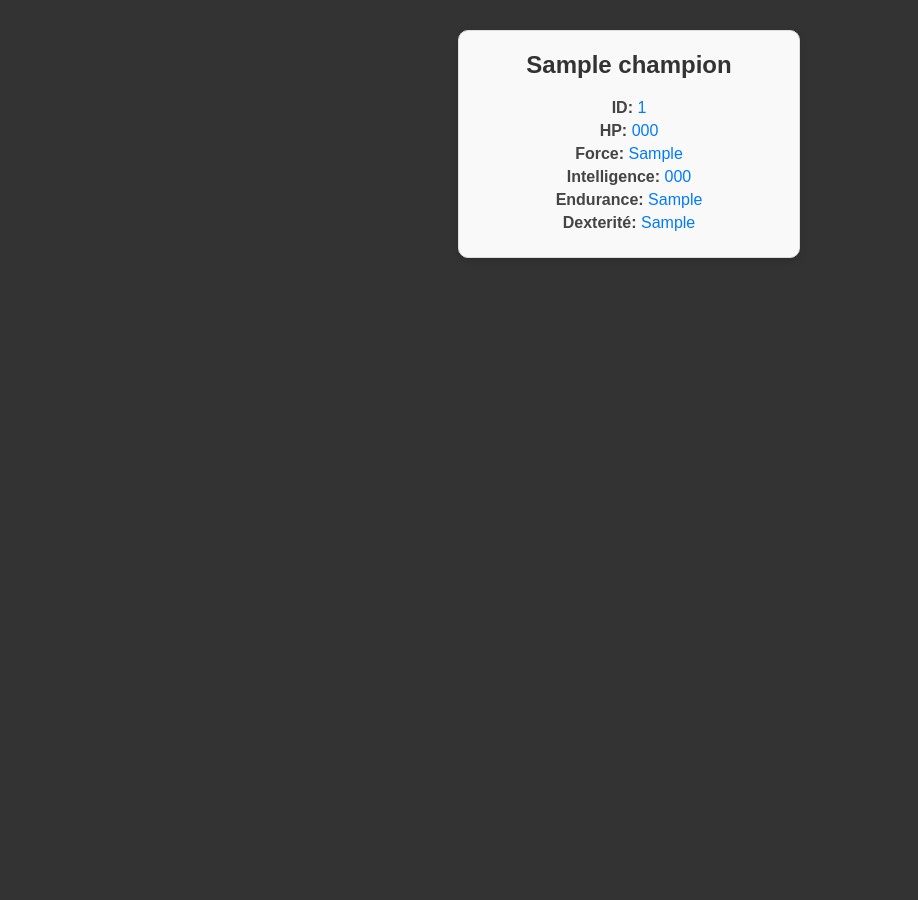
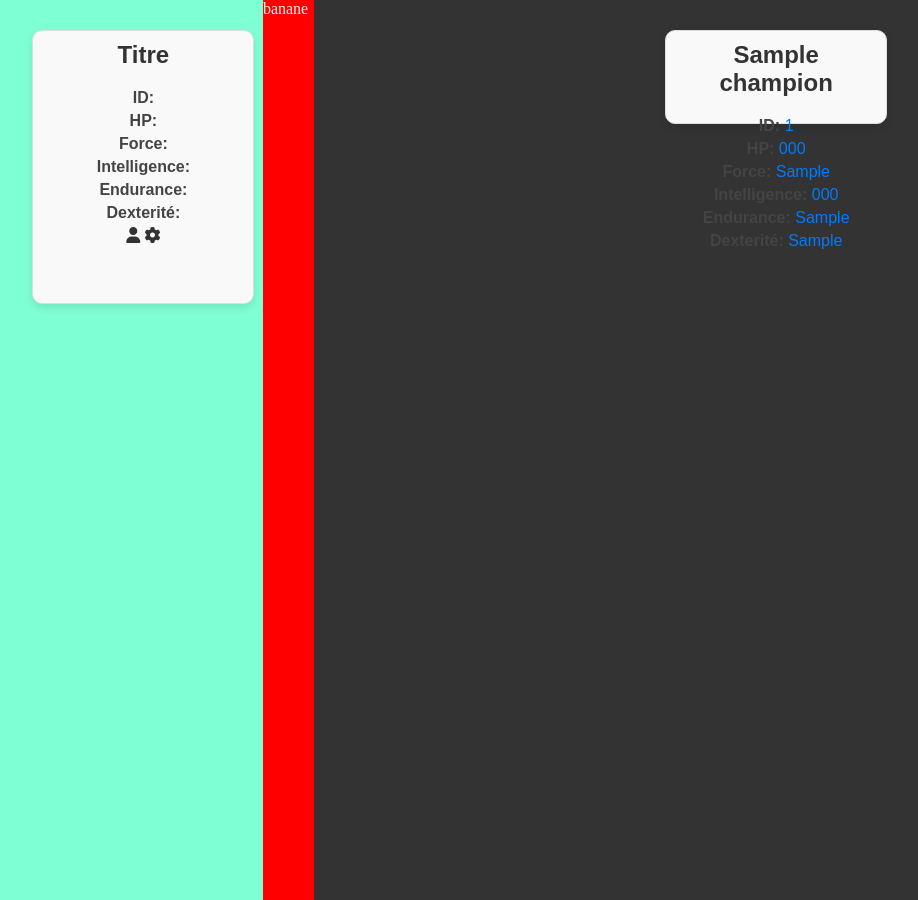
Before and after one commit to Krolaf/php_ex_MUNIER, a PHP site: page / in a window 1280 px wide. Shown: the whole page, without its empty margins (11-929 px from the left). Run offline with PHP 8.4, Linux system fonts and the light colour scheme; tables that the repository leaves empty or names only in its code hold one stand-in row (values such as "Sample post").

Commit message:
zone_left+main_zone

```diff
--- a/home_control.php
+++ b/home_control.php
@@ -2,7 +2,8 @@
 $db = new data();
 
 // Ajouter une feuille de style
-$header = '<link rel="stylesheet" href="style.css">';
+$header = ' <link rel="stylesheet" href="style.css">
+            <link rel="stylesheet" href="https://cdnjs.cloudflare.com/ajax/libs/font-awesome/6.0.0-beta3/css/all.min.css">';
 
 
 $sql = 'SELECT
@@ -26,6 +27,29 @@
     ' . $header . '
 </head>
 <body class="' . $mode . '">
+<main>
+<div class="admin-container">
+
+            <div class="card">
+                <h2>Titre</h2>
+                <p><span class="stat">ID:</span> <span class="stat-value"></span></p>
+                <p><span class="stat">HP:</span> <span class="stat-value"></span></p>
+                <p><span class="stat">Force:</span> <span class="stat-value"></span></p>
+                <p><span class="stat">Intelligence:</span> <span class="stat-value"></span></p>
+                <p><span class="stat">Endurance:</span> <span class="stat-value"></span></p>
+                <p><span class="stat">Dexterité:</span> <span class="stat-value"></span></p>
+                <div class="btn_zone">
+                    <button><i class="fas fa-user"></i></button>
+                    <button><i class="fas fa-cog"></i></button>
+                </div>
+            </div>
+</div>
+
+<div class="navbar">
+
+banane
+
+</div>
 
 <div class="listing-container">';
 
@@ -47,7 +71,11 @@
         }
     }
 
-$page .= '</div>';
+$page .= '</div>
+
+</main>
+</body>
+';
 echo $page;
 
 ?>
--- a/style.css
+++ b/style.css
@@ -26,6 +26,28 @@
         text-align: center;
         padding-top: 20vh;
     }
+
+    main {
+        display: flex;
+        justify-content: space-between;
+    }
+
+    .navbar{
+        position: fixed;
+        left: 21.4vw;
+        background-color: red;
+        width: 4vw;
+        height: 100vh;
+    }
+
+    button {
+        all: unset;
+        /* Supprime tous les styles hérités et par défaut */
+        display: inline-block;
+        cursor: pointer; /* Rétablit le curseur en forme de main */
+        color: #333;
+    }
+
     /* CONTAINER CARD */
 
     /* Style de la zone de listing */
@@ -35,38 +57,8 @@
         gap: 20px;
         justify-content: center;
         padding: 20px;
-    }
-
-    /* Style de chaque card dans le listing */
-    .listing-container .card {
-        border: 1px solid #ddd;
-        border-radius: 10px;
-        box-shadow: 0 4px 8px rgba(0, 0, 0, 0.1);
-        padding: 20px;
-        width: 300px;
-        text-align: center;
-        font-family: Arial, sans-serif;
-    }
-
-    .listing-container .card h2 {
-        margin-top: 0;
-        font-size: 24px;
-        color: #333;
-    }
-
-    .listing-container .card p {
-        margin: 5px 0;
-        font-size: 16px;
-        color: #666;
-    }
-
-    .listing-container .card .stat {
-        font-weight: bold;
-        color: #444;
-    }
-
-    .listing-container .card .stat-value {
-        color: #007BFF;
+        width: 100%;
+        margin-left: 23vw;
     }
 
     /* CARD CHAMPION */
@@ -74,9 +66,11 @@
         border: 1px solid #ddd;
         border-radius: 10px;
         box-shadow: 0 4px 8px rgba(0, 0, 0, 0.1);
-        padding: 20px;
         margin: 10px;
-        width: 300px;
+        width: 200px;
+        height: 28%;
+        padding: 10px;
+        text-align: center;
         background-color: #f9f9f9;
         font-family: Arial, sans-serif;
     }
@@ -97,3 +91,22 @@
     .card .stat-value {
         color: #007BFF;
     }
+
+    .btn_zone{
+
+    }
+
+
+
+    /* LEFT ZONE */
+
+    .admin-container, .player-container {
+        padding: 20px;
+        height: 200px;
+        display: flex;
+        justify-content: center;
+        background-color: aquamarine;
+        width: 21vw;
+        height: 100vh;
+        position: fixed;
+    }
--- a/wrtiing.html
+++ b/wrtiing.html
@@ -2,7 +2,6 @@
 <html lang="en">
 <body>
 
-    <P>$data_item['force']</P>
 
 </body>
 </html>
```
